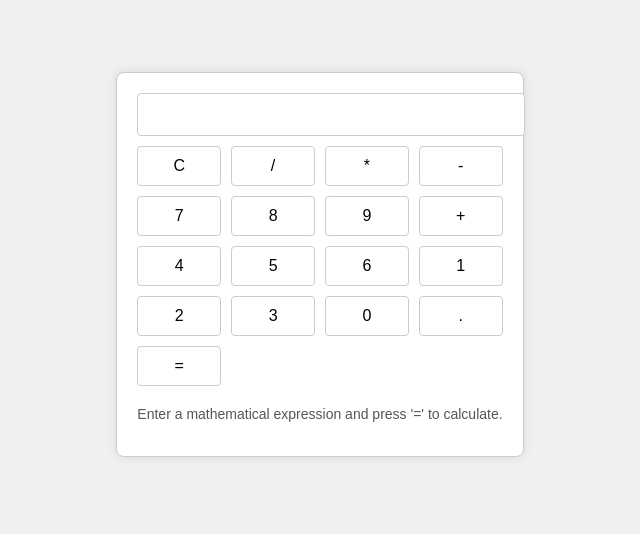
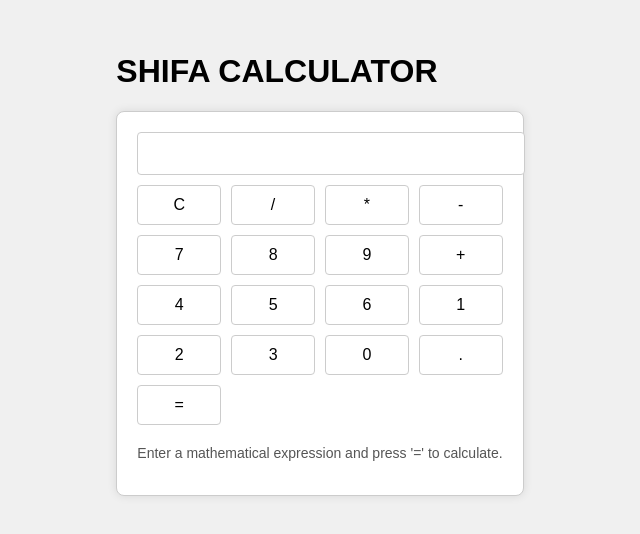
Before and after one commit to Dev-Saif-Ops/Calculator-web, a plain HTML site: page index.html in a window 1280 px wide. Shown: the part 136-670 px from the top of the page, without its empty margins (320-960 px from the left). Drawn offline with Linux system fonts and the light colour scheme.

Commit message:
Update index.html

```diff
--- a/index.html
+++ b/index.html
@@ -5,10 +5,12 @@
     <meta charset="UTF-8">
     <meta name="viewport" content="width=device-width, initial-scale=1.0">
     <link rel="stylesheet" href="style.css">
-    <title>Calculator</title>
+    <title>Shifa Calculator</title>
 </head>
 
 <body>
+    <div class="calculator-container">
+        <h1 class="calculator-title">SHIFA CALCULATOR</h1>
         <div class="calculator">
             <input type="text" id="display" readonly>
             <div class="buttons">
@@ -32,11 +34,6 @@
             </div>
             <p class="instructions">Enter a mathematical expression and press '=' to calculate.</p>
         </div>
-    <script src="script.js"></script>
-</body>
-
-</html>
-
     </div>
     <script src="script.js"></script>
 </body>
```
Lines whose indentation alone changed are shown as unchanged.
